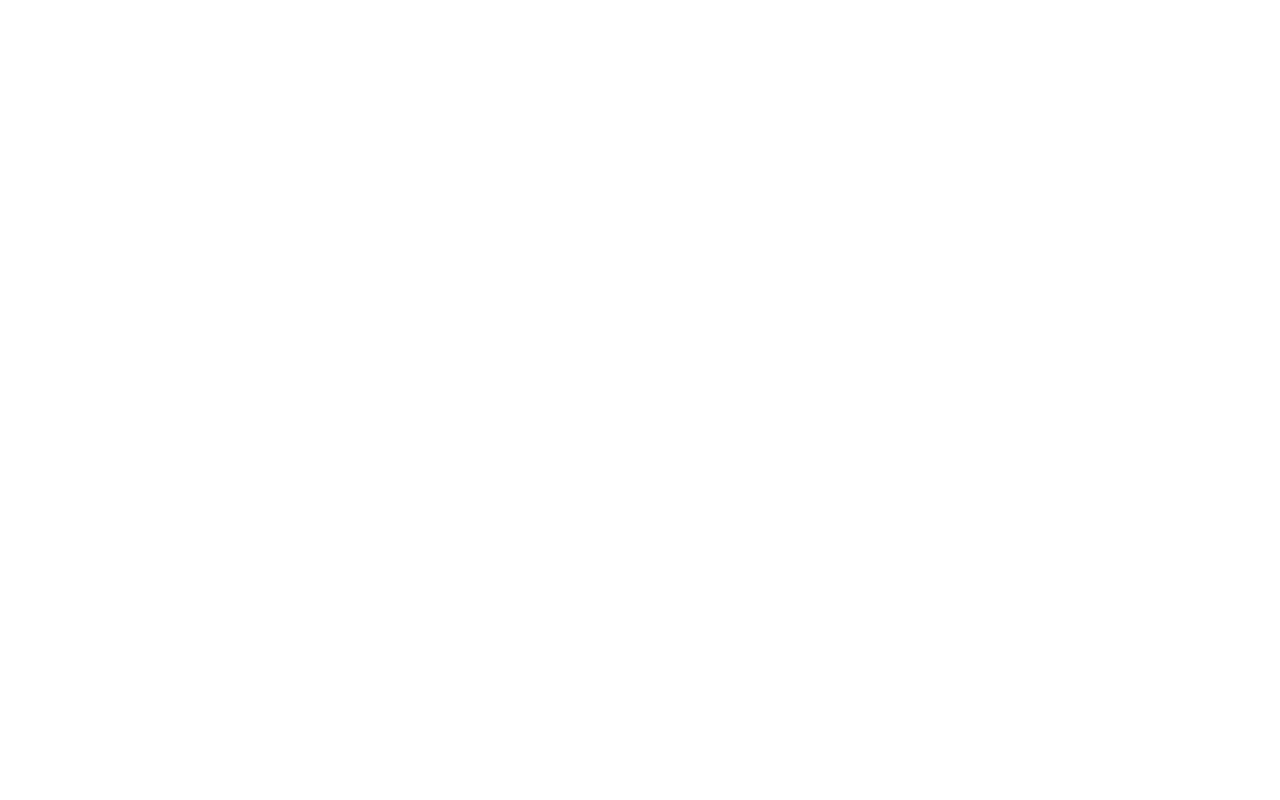
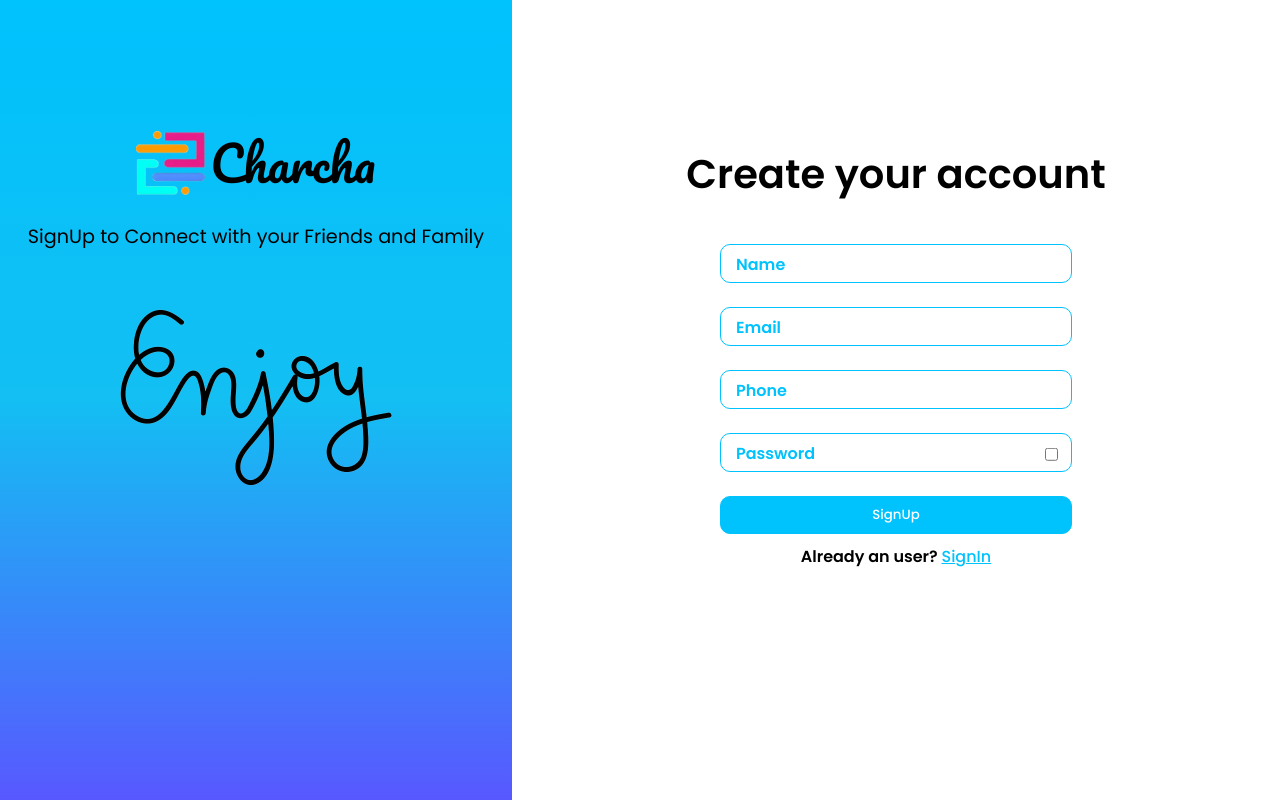
Before and after one commit to mishra-abhishek-kumar/charcha-FS, a website: page public/views/signUp.html in a window 1280 px wide. Drawn offline with Linux system fonts and the light colour scheme.

Commit message:
created signup page

```diff
--- a/public/styles/landing.css
+++ b/public/styles/landing.css
@@ -157,7 +157,7 @@ a {
 }
 
 .image:nth-child(3) {
-    z-index: 2;
+    z-index: 3;
     transform: translateX(90px) translateY(0px);
 }
 
--- /dev/null
+++ b/public/styles/signUp.css
@@ -0,0 +1,158 @@
+@import url('https://fonts.googleapis.com/css2?family=Pacifico&display=swap');
+@import url('https://fonts.googleapis.com/css2?family=Poppins:ital,wght@0,100;0,200;0,300;0,400;0,500;0,600;0,700;0,800;0,900;1,100;1,200;1,300;1,400;1,500;1,600;1,700;1,800;1,900&display=swap');
+
+* {
+    margin: 0;
+    padding: 0;
+    box-sizing: border-box;
+    font-family: "Poppins", sans-serif;
+    font-weight: 600;
+    font-style: normal;
+}
+
+.mainContainer {
+    display: flex;
+}
+
+.leftContainer {
+    width: 40vw;
+    height: 100vh;
+    display: flex;
+    flex-direction: column;
+    gap: 1rem;
+    align-items: center;
+    background-image: linear-gradient(#00c2fd, #13bff3, rgb(88, 88, 255));
+}
+
+.logo {
+    display: flex;
+    align-items: center;
+    gap: 5px;
+    margin-top: 15vh;
+}
+
+.logo img {
+    height: 4rem;
+}
+
+.leftContainer h1 {
+    font-family: "Pacifico", cursive;
+    font-weight: 400;
+    font-size: 3rem;
+}
+
+.leftContainer p {
+    line-height: 2rem;
+    font-size: 1.2rem;
+    font-weight: 400;
+}
+
+.enjoy {
+    margin-top: -80px;
+    scale: 0.5;
+}
+
+.rightContainer {
+    display: flex;
+    flex-direction: column;
+    align-items: center;
+    margin-top: 18vh;
+    width: 60vw;
+}
+
+.headingMessage {
+    font-size: 2.5rem;
+}
+
+/* Form  */
+.form {
+    display: flex;
+    flex-direction: column;
+    padding-inline: 7rem;
+    width: 45vw;
+    margin: 40px 0px 0px 0px;
+    gap: 1.5rem;
+}
+
+.formName,
+.formEmail,
+.formPhone,
+.formPassword {
+    font-size: 1rem;
+    position: relative;
+    display: flex;
+    flex-direction: column;
+}
+
+.input {
+    all: unset;
+    padding: 0.5rem;
+    border: 1px solid #00c2fd;
+    border-radius: 10px;
+    font-size: 0.9em;
+    color: #00c2fd;
+    transition: 200ms cubic-bezier(0.4, 0, 0.2, 1);
+}
+
+.label {
+    position: absolute;
+    top: 0.5rem;
+    left: 1rem;
+    color: #00c2fd;
+    pointer-events: none;
+    transition: 200ms cubic-bezier(0.4, 0, 0.2, 1);
+}
+
+.input:focus {
+    border: 1px solid #00c2fd;
+}
+
+.input:is(:focus, :valid)~label {
+    transform: translateY(-100%) scale(1);
+    background-color: white;
+    padding-inline: 0.3rem;
+    color: #00572D;
+}
+
+input[type=submit] {
+    width: 100%;
+    background-color: #00c2fd;
+    cursor: pointer;
+    color: white;
+    font-weight: 500;
+    padding: 0.5rem;
+    border: 1px solid #00c2fd;
+    border-radius: 10px;
+    transition: background-color 100ms linear;
+}
+
+input[type=submit]:hover {
+    color: #00c2fd;
+    background-color: white;
+}
+
+input[type=submit]:active {
+    color: white;
+    background-color: #00c2fd;
+}
+
+.formPassword {
+    position: relative;
+}
+
+.password-checkbox-container {
+    position: absolute;
+    top: 50%;
+    right: 4%;
+    transform: translateY(-40%);
+    display: flex;
+    align-items: center;
+}
+
+input[type=checkbox] {
+    accent-color: #00c2fd;
+}
+
+.signIn {
+    margin-top: 10px;
+}
--- a/public/views/signUp.html
+++ b/public/views/signUp.html
@@ -0,0 +1,67 @@
+<!DOCTYPE html>
+<html lang="en">
+
+<head>
+    <meta charset="UTF-8">
+    <meta name="viewport" content="width=device-width, initial-scale=1.0">
+    <link rel="icon" type="image/x-icon" href="../assets/favicon.ico">
+    <link rel="stylesheet" href="../styles/signUp.css">
+    <title>Charcha - SignUp</title>
+</head>
+
+<body>
+
+    <body>
+        <div class="mainContainer">
+            <div class="leftContainer">
+                <div class="logo">
+                    <img src="../assets/AppLogo.png" alt="appLogo">
+                    <h1>Charcha</h1>
+                </div>
+                <p>SignUp to Connect with your Friends and Family</p>
+                <img class="enjoy" src="../assets/enjoy.png" alt="">
+            </div>
+
+            <div class="rightContainer">
+                <div class="headingMessage">
+                    <p>Create your account</p>
+                </div>
+                <div class="signUpForm">
+                    <div class="alert"></div>
+                    <form class="form" id="form">
+                        <div class="formName">
+                            <input class="input" type="text" id="form-name" name="formName" required>
+                            <label class="label" for="formName">Name</label>
+                        </div>
+
+                        <div class="formEmail">
+                            <input class="input" type="text" id="form-email" name="formEmail" required>
+                            <label class="label" for="formEmail">Email</label>
+                        </div>
+
+                        <div class="formPhone">
+                            <input class="input" type="tel" id="form-phone" name="formPhone" required>
+                            <label class="label" for="formPhone">Phone</label>
+                        </div>
+
+                        <div class="formPassword">
+                            <input class="input" type="password" id="form-password" name="formPassword" required>
+                            <label class="label" for="formPassword">Password</label>
+                            <div class="password-checkbox-container">
+                                <input type="checkbox" id="show-password" name="showPassword">
+                            </div>
+                        </div>
+
+                        <input type="submit" value="SignUp">
+                    </form>
+                </div>
+                <div class="signIn">
+                    <p>Already an user? <a style="color: #00c2fd; cursor: pointer; font-weight: 500;"
+                            href="login.html">SignIn</a></p>
+                </div>
+            </div>
+        </div>
+    </body>
+</body>
+
+</html>
```
Also changed, not shown: public/views/landing.html (+1 -1 lines), public/assets/enjoy.png (added), public/assets/logIning.png (added), public/assets/signUpimg.png (added).
